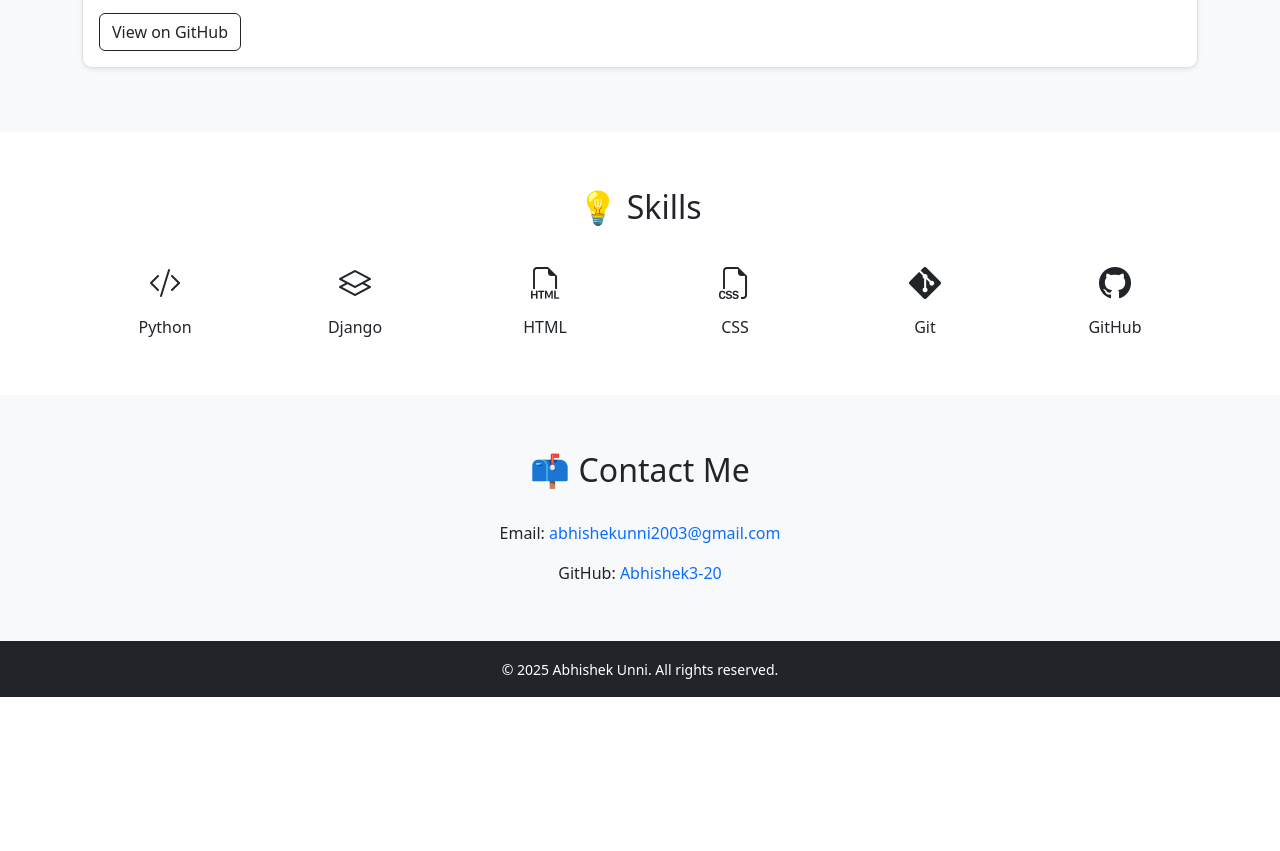
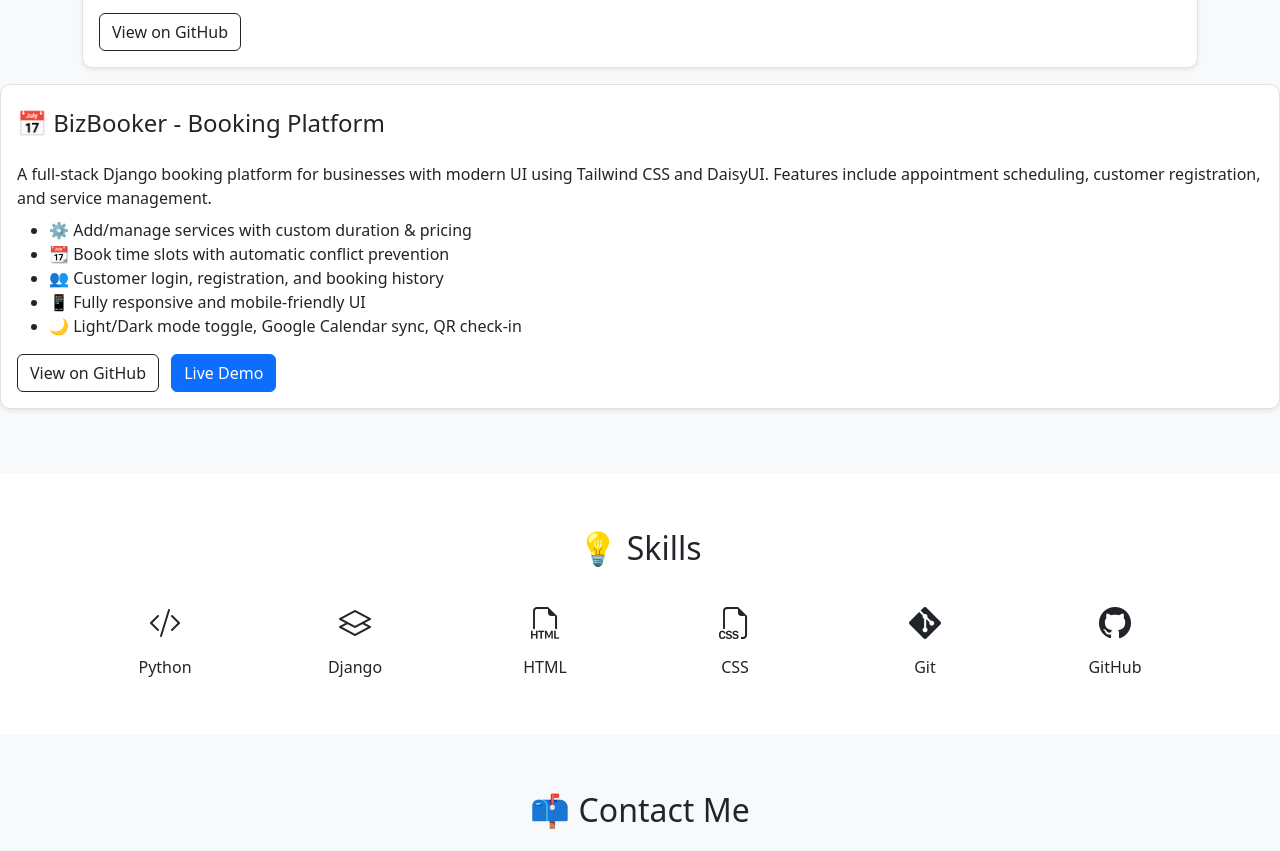
Before and after one commit to Abhishek3-20/Abhishek3-20.github.io, a plain HTML site: page index.html in a window 1280 px wide. Shown: the part 843-1694 px from the top of the page. Before the commit the page ends 1540 px from the top, so only its background shows below. Drawn offline with nearby package versions, Linux system fonts and the light colour scheme.

Commit message:
Update index.html

```diff
--- a/index.html
+++ b/index.html
@@ -51,6 +51,25 @@
         </div>
       </div>
     </div>
+    <!-- BizBooker Project -->
+<div class="card shadow-sm mb-3">
+  <div class="card-body">
+    <h4 class="card-title">📅 BizBooker - Booking Platform</h4>
+    <p class="card-text">
+      A full-stack Django booking platform for businesses with modern UI using Tailwind CSS and DaisyUI. Features include appointment scheduling, customer registration, and service management.
+    </p>
+    <ul>
+      <li>⚙️ Add/manage services with custom duration & pricing</li>
+      <li>📆 Book time slots with automatic conflict prevention</li>
+      <li>👥 Customer login, registration, and booking history</li>
+      <li>📱 Fully responsive and mobile-friendly UI</li>
+      <li>🌙 Light/Dark mode toggle, Google Calendar sync, QR check-in</li>
+    </ul>
+    <a href="https://github.com/Abhishek3-20/bizbooker" class="btn btn-outline-dark" target="_blank">View on GitHub</a>
+    <a href="https://bizbooker.pythonanywhere.com" class="btn btn-primary ms-2" target="_blank">Live Demo</a>
+  </div>
+</div>
+
   </section>
 
   <!-- Skills -->
```
